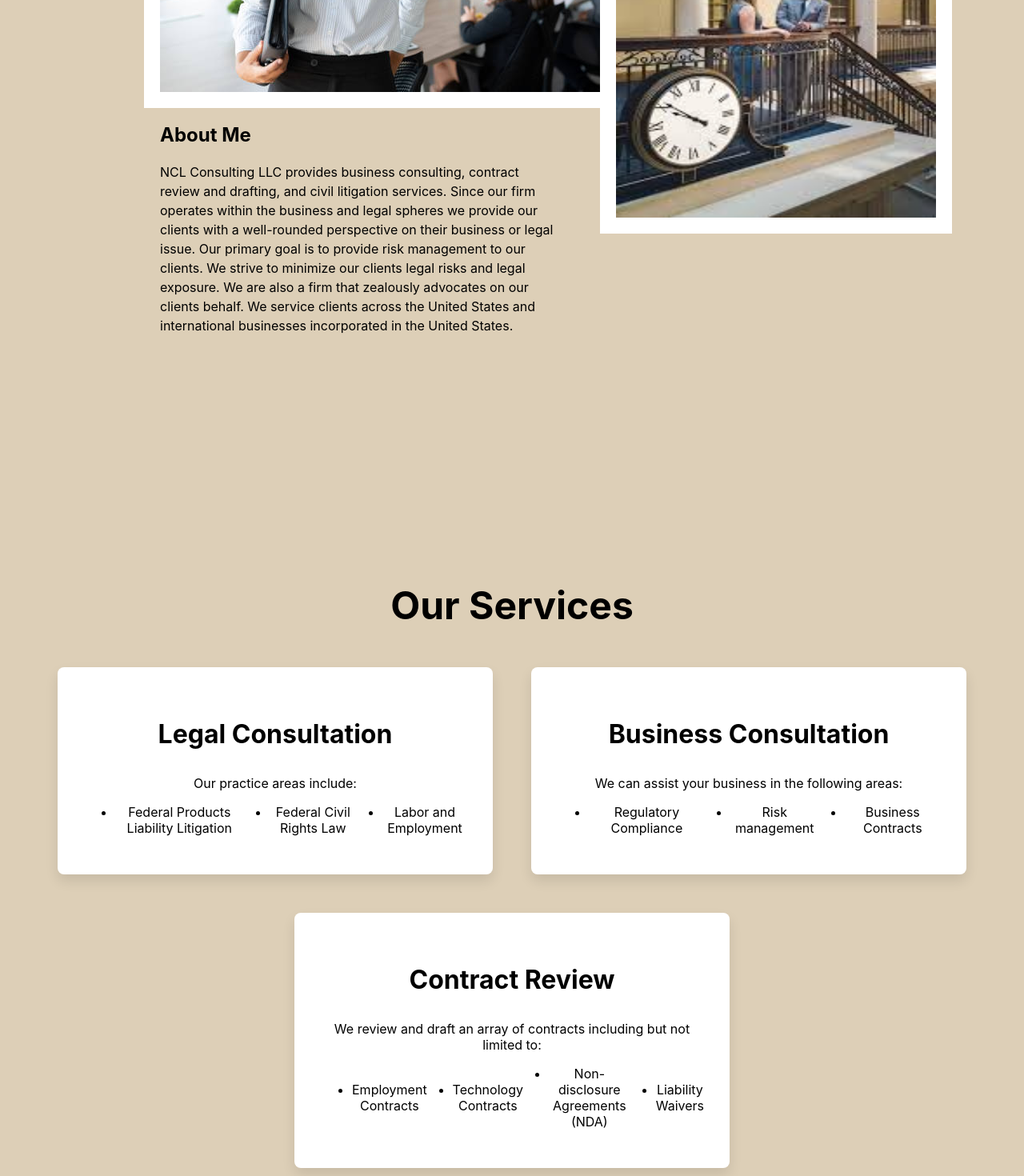
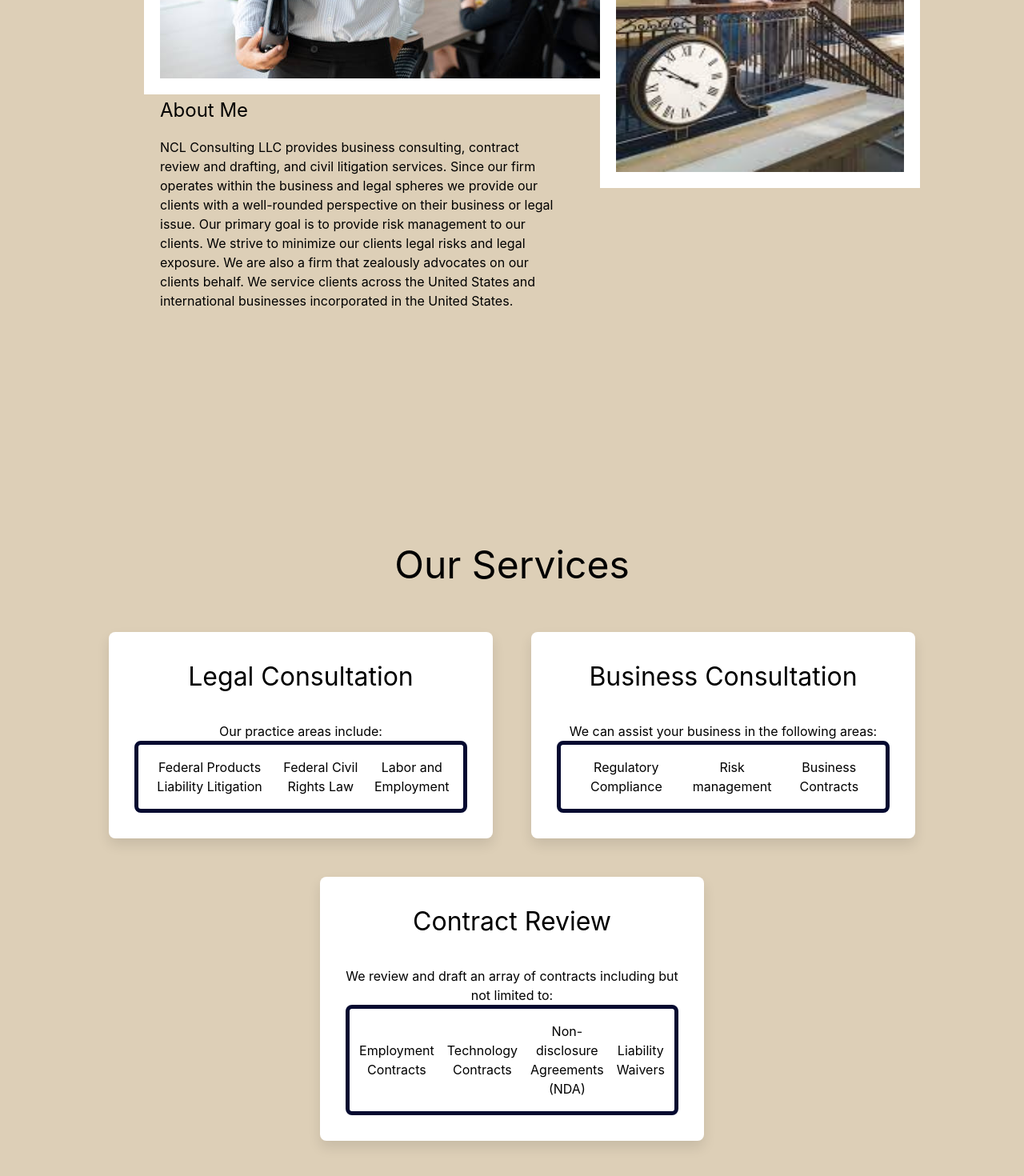
Before and after one commit to 28-png/react-project, a React (Create React App) app: page / in a window 1280 px wide. Shown: the part 1280-2750 px from the top of the page at 80% size. Built offline with nearby package versions, Linux system fonts and the light colour scheme.

Commit message:
updated animation

```diff
--- a/package.json
+++ b/package.json
@@ -48,6 +48,7 @@
     ]
   },
   "devDependencies": {
-    "eslint": "^8.40.0"
+    "eslint": "^8.40.0",
+    "tailwindcss": "^3.3.2"
   }
 }
--- a/src/App.js
+++ b/src/App.js
@@ -39,7 +39,8 @@
          <Services />
          </div>
    </BrowserRouter>
-    </div>
+   </div>
+
   );
 }
 
--- a/src/InitialTransition.js
+++ b/src/InitialTransition.js
@@ -43,23 +43,29 @@
 
 const InitialTransition = () => {
   return (
-    <div style={{ position: "absolute", inset: 0, alignItems: "center", justifyContent: "center" }}>
+    <div className="inset-0 flex items-center justify-center">
       <motion.div
-        style={{ position: "relative", zIndex: 100000, width: "100%", background: "#000" }}
+        className="absolute flex items-center justify-center w-full bg-black"
+        style={{zIndex: 100000}}
         initial="initial"
         animate="animate"
         variants={blackBox}
+        onAnimationStart={() => document.body.classList.add("overflow-hidden")}
+  onAnimationComplete={() =>
+    document.body.classList.remove("overflow-hidden")
+  }
       >
-        <motion.svg variants={textContainer} style={{ position: "absolute", zIndex: 100000, display: "flex" }}>
-          <pattern id="pattern" patternUnits="userSpaceOnUse" width={750} height={800} style={{ fill: "currentcolor" }}>
-            <rect style={{ width: "100%", height: "100%", fill: "currentcolor" }} />
-            <motion.rect variants={text} style={{ width: "100%", height: "100%", fill: "#757575" }} />
+        <motion.svg variants={textContainer} className="absolute z-50 flex">
+          <pattern id="pattern" patternUnits="userSpaceOnUse" width={750} height={800} className="text-white">
+            <rect className="w-full h-full fill-current" />
+            <motion.rect variants={text} className="w-full h-full text-gray-600 fill-current" />
           </pattern>
           <text
+            className="text-4xl font-bold"
             textAnchor="middle"
             x="50%"
             y="50%"
-            style={{ fill: "url(#pattern)", fontSize: "2.25", lineHeight: "2.5", fontWeight: "bold" }}
+            style={{ fill: "url(#pattern)" }}
           >
             NCL
           </text>
--- a/src/components/ContactAndServer/Contact.css
+++ b/src/components/ContactAndServer/Contact.css
@@ -18,14 +18,14 @@
     border: 1px solid #ccc;
   }
 
-  button {
+  /* button {
     padding: 8px 16px;
     background-color: #007bff;
     color: #fff;
     border: none;
     border-radius: 4px;
     cursor: pointer;
-  }
+  } */
 
   p {
     margin-top: 16px;
--- a/src/components/ContactAndServer/Contact.js
+++ b/src/components/ContactAndServer/Contact.js
@@ -77,7 +77,7 @@
           onChange={(e) => setMessage(e.target.value)}
           required
         ></textarea>
-        <button type="submit">Send Message</button>
+        <button className="p-2 px-4 bg-blue-500 text-white rounded cursor-pointer" type="submit">Send Message</button>
       </form>
     </div>
   );
--- a/src/components/Home/AboutMe.css
+++ b/src/components/Home/AboutMe.css
@@ -6,14 +6,14 @@
   z-index: 1;
 }
 
-#skew {
+#skew2 {
   padding-bottom: 60%;
   overflow: hidden;
   position: relative;
   z-index: -1;
 }
 
-.skew {
+.skew2 {
   background-color: rgba(188, 159, 112, 0.5);
   position: absolute;
   top: 7%;
@@ -53,7 +53,7 @@
   margin-bottom: 100px;
   font-size: 20px;
   line-height: 1.5;
-  margin-top: -100px;
+  margin-top: -50px;
 }
 
 .about-me-text h2 {
--- a/src/components/Home/AboutMe.js
+++ b/src/components/Home/AboutMe.js
@@ -20,8 +20,8 @@
       </div>
       </div>
       <div className="skew-container">
-        <div id="skew" />
-        <div className="skew" />
+        <div id="skew2" />
+        <div className="skew2" />
       </div>
     </div>
   );
--- a/src/components/Home/Services.css
+++ b/src/components/Home/Services.css
@@ -28,6 +28,7 @@
   border-radius: 3px;
   font-size: 1.2rem;
   cursor: pointer;
+  transition: background-color 0.3s ease;
 }
 
 button:hover {
@@ -54,13 +55,6 @@
   margin-top: 3rem;
 }
 
-  ul {
-    display: flex;
-    justify-content:center;
-    align-items:center;
-    gap: 2rem;
-  }
-
 .service-item {
   flex-basis: 30rem;
   padding: 2rem;
@@ -69,10 +63,13 @@
   text-align: center;
   border-radius: 0.5rem;
   transition: transform 0.3s ease;
+  position: relative;
+  overflow: hidden;
 }
 
 .service-item .service-details {
   display: none;
+  margin-top: 2rem;
 }
 
 .service-item.expanded .service-details {
@@ -81,6 +78,7 @@
 
 .service-item:hover {
   transform: translateY(-5px);
+  box-shadow: 0 1rem 2rem rgba(0, 0, 0, 0.2);
 }
 
 .service-item h3 {
@@ -92,7 +90,6 @@
   font-size: 1.2rem;
   margin-bottom: 2rem;
 }
-
 
 .mission-container {
   padding: 50px;
@@ -113,16 +110,22 @@
   max-width: 800px;
 }
 
+ul {
+  display: flex;
+  justify-content: center;
+  align-items: center;
+  gap: 1rem;
+  border: 5px solid #050A30;
+  border-radius: 0.5rem;
+  padding: 1rem;
+}
 
-
- /* styles for screens 768px and below */
+/* Styles for screens 768px and below */
 @media screen and (max-width: 768px) {
-
   .hero {
     height: calc(85vh - 70px);
   }
 
-    /* adjust font sizes and padding for smaller screens */
   .hero h1 {
     font-size: 3rem;
     padding: 0 1rem;
@@ -138,5 +141,4 @@
     font-size: 1rem;
     padding: 0.8rem 1.5rem;
   }
-
 }
--- a/src/index.css
+++ b/src/index.css
@@ -1,3 +1,7 @@
+@tailwind base;
+@tailwind components;
+@tailwind utilities;
+
 body {
   margin: 0;
   font-family: -apple-system, BlinkMacSystemFont, 'Segoe UI', 'Roboto', 'Oxygen',
--- /dev/null
+++ b/tailwind.config.js
@@ -0,0 +1,8 @@
+/** @type {import('tailwindcss').Config} */
+module.exports = {
+  content: ["./src/**/*.{html,js}"],
+  theme: {
+    extend: {},
+  },
+  plugins: [],
+}
```
Also changed, not shown: 1 other file (tests, documents, lock files or other folders). Lines whose indentation alone changed are shown as unchanged.
